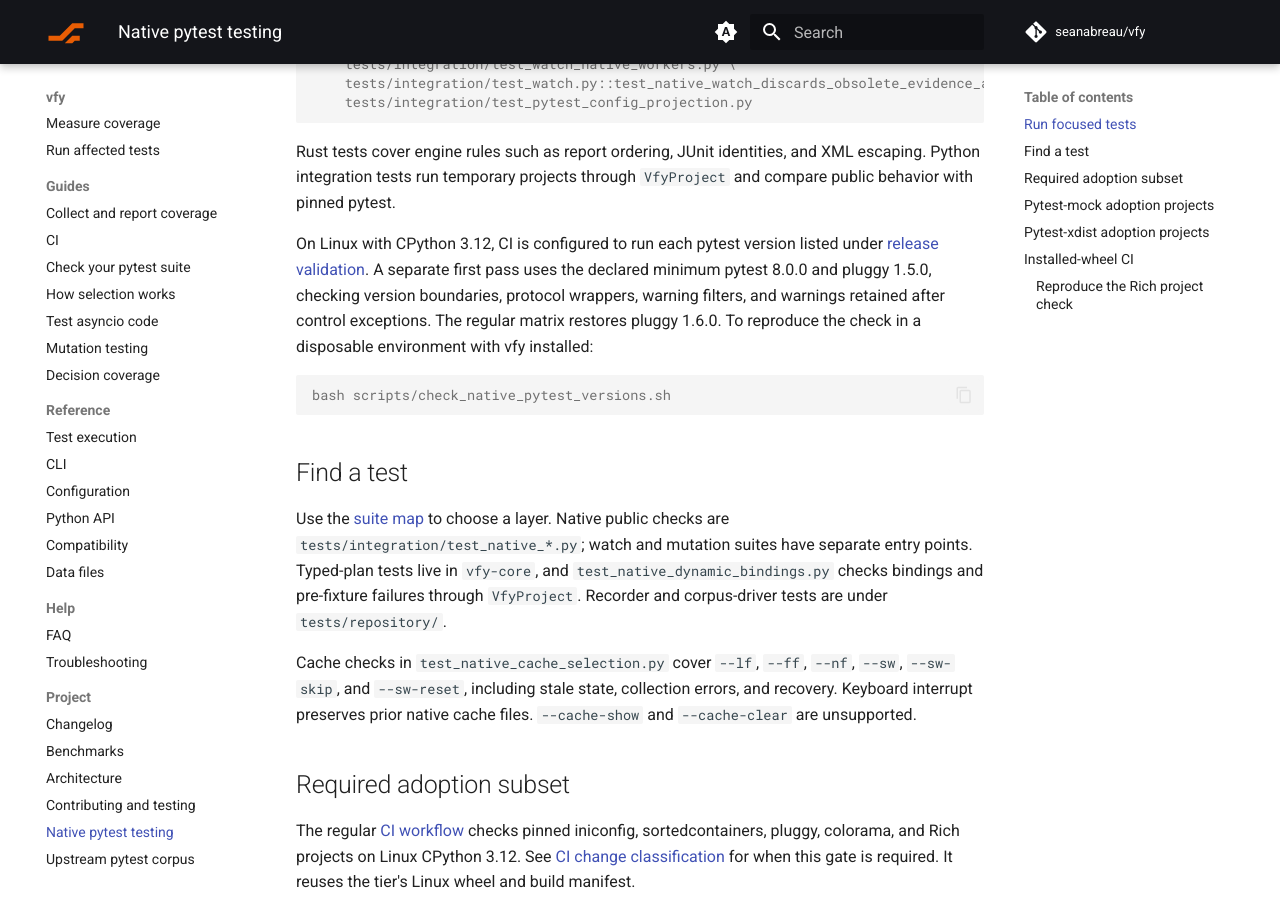
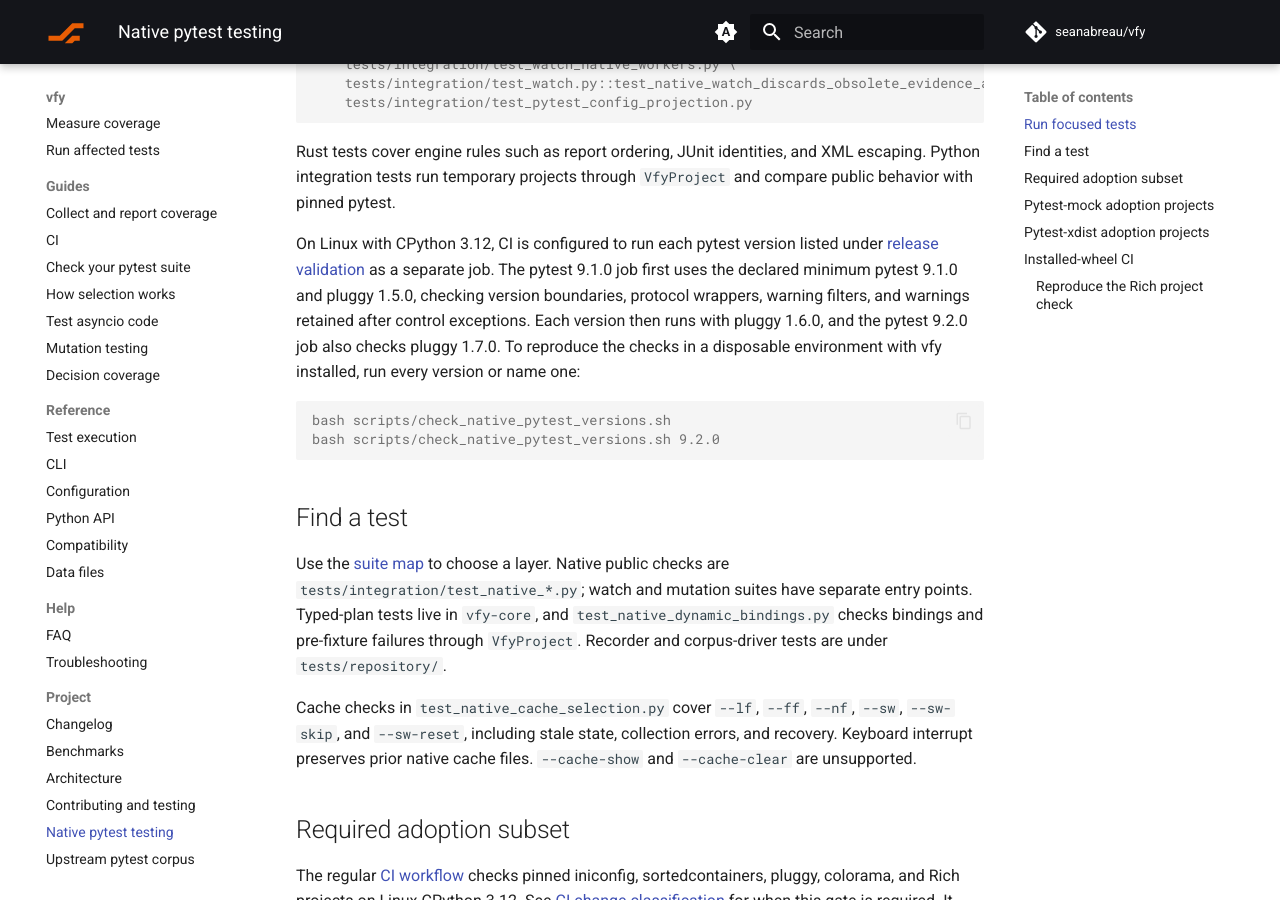
Before and after one commit to seanabreau/vfy, an MkDocs documentation site: the page built from docs/about/native-pytest-testing.md, in a window 1280 px wide and 900 px high, scrolled down 595 px. Built offline with MkDocs 1.6.1 and Material for MkDocs 9.7.7, drawn with Linux system fonts in a browser that asks for light colours; comment, search, counter and statistics services are not loaded.

Commit message:
Run the CI native pytest range as a parallel matrix
The fast-feedback and full wheel jobs each ran all three pytest versions
serially after the complete suite, roughly doubling their duration. Move
the range into a native-pytest matrix job that uses whichever Linux wheel
the selected tier built, and require it in the CI summary.

Co-Authored-By: Claude Opus 5.5 <noreply@anthropic.com>
Claude-Session: https://claude.ai/code/session_01Mw4neqtNSDE9EPt58kWUkv

````diff
--- a/docs/about/native-pytest-testing.md
+++ b/docs/about/native-pytest-testing.md
@@ -31,14 +31,16 @@ XML escaping. Python integration tests run temporary projects through
 `VfyProject` and compare public behavior with pinned pytest.
 
 On Linux with CPython 3.12, CI is configured to run each pytest version listed
-under [release validation](testing.md#release-validation). A separate first pass
-uses the declared minimum pytest 8.0.0 and pluggy 1.5.0, checking version
-boundaries, protocol wrappers, warning filters, and warnings retained after
-control exceptions. The regular matrix restores pluggy 1.6.0. To reproduce the
-check in a disposable environment with vfy installed:
+under [release validation](testing.md#release-validation) as a separate job. The
+pytest 9.1.0 job first uses the declared minimum pytest 9.1.0 and pluggy 1.5.0,
+checking version boundaries, protocol wrappers, warning filters, and warnings
+retained after control exceptions. Each version then runs with pluggy 1.6.0, and
+the pytest 9.2.0 job also checks pluggy 1.7.0. To reproduce the checks in a
+disposable environment with vfy installed, run every version or name one:
 
 ```console
 bash scripts/check_native_pytest_versions.sh
+bash scripts/check_native_pytest_versions.sh 9.2.0
 ```
 
 ## Find a test
````
Also changed, not shown: docs/about/testing.md (+3 -3 lines), 3 other files.
